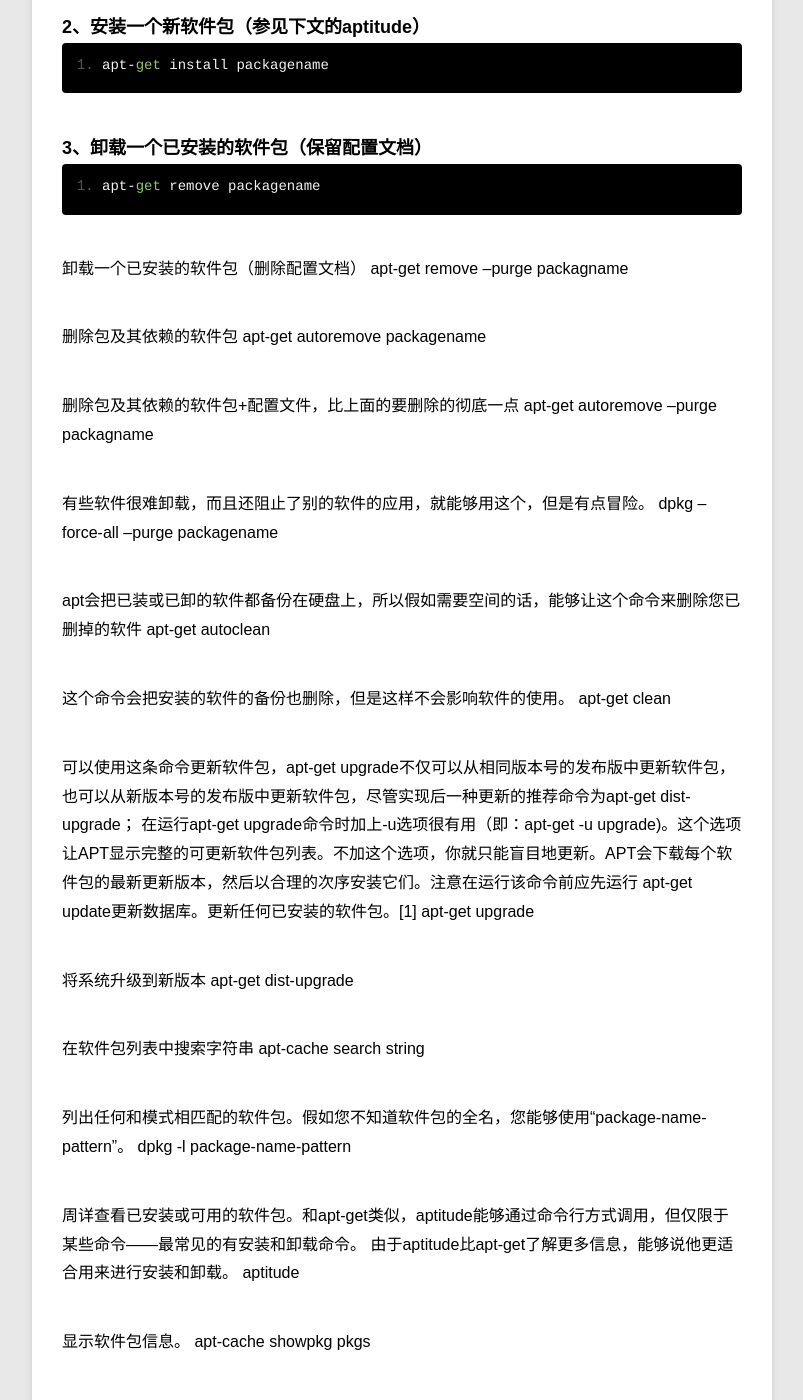
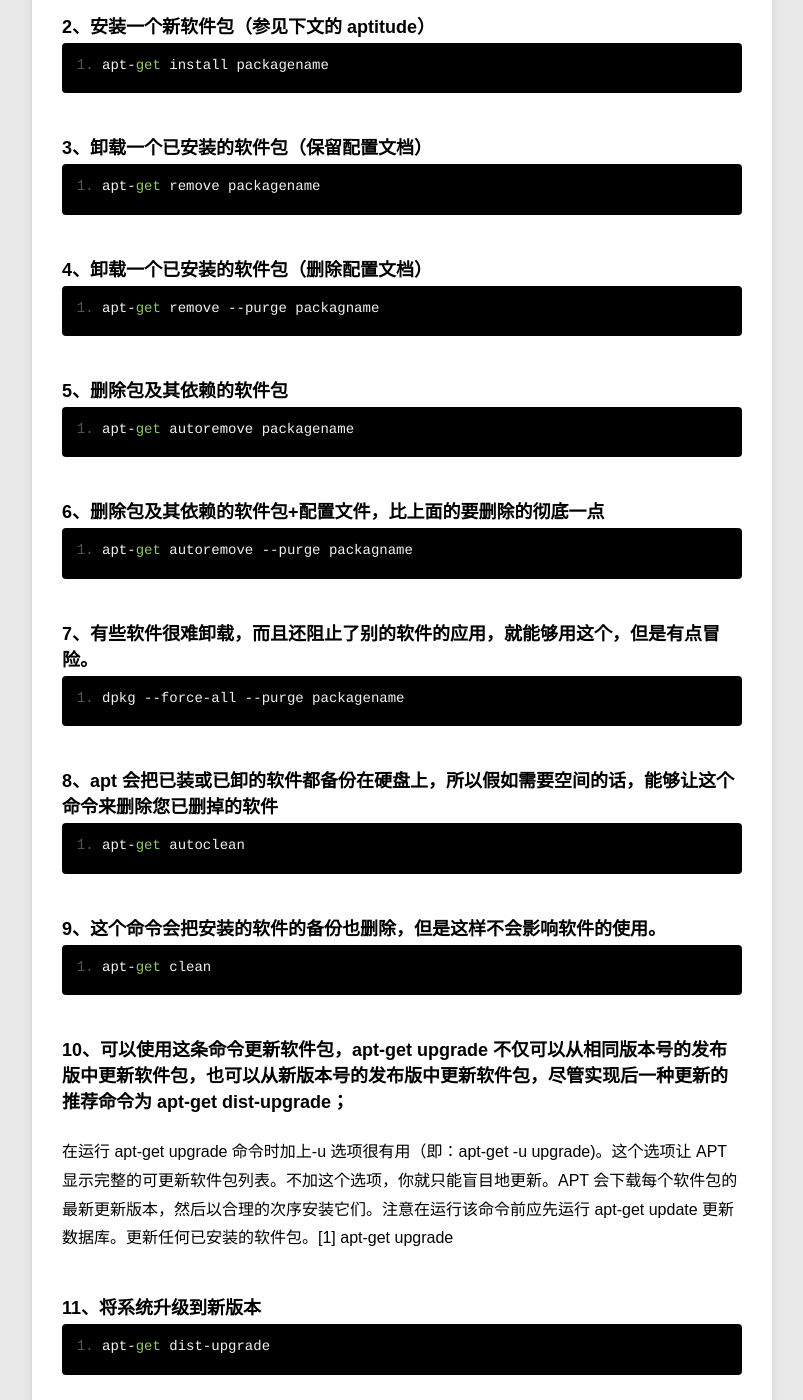
Before and after one commit to appleshan/OnTheWay, a Jekyll site: the page built from _posts/blog/2015-02-26-apt-get.md, in a window 1280 px wide and 1400 px high, scrolled down 724 px. Shown: the whole window, without its empty margins (78-881 px from the left). Built offline with Jekyll 4.4.1, drawn with Linux system fonts in a browser that asks for light colours; Markdown is read by kramdown in place of the engine named in the settings; some of the changed text lies outside the part shown.

Commit message:
文章改为md格式

```diff
--- a/_posts/blog/2015-02-26-apt-get.md
+++ b/_posts/blog/2015-02-26-apt-get.md
@@ -1,87 +1,94 @@
 ---
 layout: post
-title: apt-get使用手册
+title: apt-get 使用手册
 category: blog
 ---
 
-##一、什么是apt-get
-apt-get是一条linux命令，适用于deb包管理式的操作系统，主要用于自动从互联网的软件仓库中搜索、安装、升级、卸载软件或操作系统。
-apt-get命令一般需要root权限执行，所以一般跟着sudo命令。
+##一、什么是 apt-get
+apt-get 是一条 linux 命令，适用于 deb 包管理式的操作系统，主要用于自动从互联网的软件仓库中搜索、安装、升级、卸载软件或操作系统。
+apt-get 命令一般需要 root 权限执行，所以一般跟着 sudo 命令。
 例：sudo apt-get xxxx
 
-##二、apt-get命令用法
-packagename指代为软件包的名称
+##二、apt-get 命令用法
+packagename 指代为软件包的名称
 
-###1、在修改/etc/apt/sources.list或/etc/apt/preferences之後运行该命令。此外您需要定期运行这一命令以确保您的软件包列表是最新的。
+###1、在修改 /etc/apt/sources.list 或 /etc/apt/preferences 之後运行该命令。此外您需要定期运行这一命令以确保您的软件包列表是最新的。
     apt-get update
 
-###2、安装一个新软件包（参见下文的aptitude）
+###2、安装一个新软件包（参见下文的 aptitude）
     apt-get install packagename
 
 ###3、卸载一个已安装的软件包（保留配置文档）
     apt-get remove packagename
 
-卸载一个已安装的软件包（删除配置文档）
+###4、卸载一个已安装的软件包（删除配置文档）
     apt-get remove --purge packagname
 
-删除包及其依赖的软件包
+###5、删除包及其依赖的软件包
     apt-get autoremove packagename
 
-删除包及其依赖的软件包+配置文件，比上面的要删除的彻底一点
+###6、删除包及其依赖的软件包+配置文件，比上面的要删除的彻底一点
     apt-get autoremove --purge packagname
 
-有些软件很难卸载，而且还阻止了别的软件的应用，就能够用这个，但是有点冒险。
+###7、有些软件很难卸载，而且还阻止了别的软件的应用，就能够用这个，但是有点冒险。
     dpkg --force-all --purge packagename
 
-apt会把已装或已卸的软件都备份在硬盘上，所以假如需要空间的话，能够让这个命令来删除您已删掉的软件
+###8、apt 会把已装或已卸的软件都备份在硬盘上，所以假如需要空间的话，能够让这个命令来删除您已删掉的软件
     apt-get autoclean
 
-这个命令会把安装的软件的备份也删除，但是这样不会影响软件的使用。
+###9、这个命令会把安装的软件的备份也删除，但是这样不会影响软件的使用。
     apt-get clean
 
-可以使用这条命令更新软件包，apt-get upgrade不仅可以从相同版本号的发布版中更新软件包，也可以从新版本号的发布版中更新软件包，尽管实现后一种更新的推荐命令为apt-get dist-upgrade；
-在运行apt-get upgrade命令时加上-u选项很有用（即：apt-get -u upgrade)。这个选项让APT显示完整的可更新软件包列表。不加这个选项，你就只能盲目地更新。APT会下载每个软件包的最新更新版本，然后以合理的次序安装它们。注意在运行该命令前应先运行 apt-get update更新数据库。更新任何已安装的软件包。[1]
+###10、可以使用这条命令更新软件包，apt-get upgrade 不仅可以从相同版本号的发布版中更新软件包，也可以从新版本号的发布版中更新软件包，尽管实现后一种更新的推荐命令为 apt-get dist-upgrade；
+在运行 apt-get upgrade 命令时加上-u 选项很有用（即：apt-get -u upgrade)。这个选项让 APT 显示完整的可更新软件包列表。不加这个选项，你就只能盲目地更新。APT 会下载每个软件包的最新更新版本，然后以合理的次序安装它们。注意在运行该命令前应先运行 apt-get update 更新数据库。更新任何已安装的软件包。[1]
     apt-get upgrade
 
-将系统升级到新版本
+###11、将系统升级到新版本
     apt-get dist-upgrade
 
-在软件包列表中搜索字符串
+###12、在软件包列表中搜索字符串
     apt-cache search string
 
-列出任何和模式相匹配的软件包。假如您不知道软件包的全名，您能够使用“*package-name-pattern*”。
+###13、列出任何和模式相匹配的软件包。假如您不知道软件包的全名，您能够使用“*package-name-pattern*”。
     dpkg -l package-name-pattern
 
-周详查看已安装或可用的软件包。和apt-get类似，aptitude能够通过命令行方式调用，但仅限于某些命令——最常见的有安装和卸载命令。
-由于aptitude比apt-get了解更多信息，能够说他更适合用来进行安装和卸载。
+###14、周详查看已安装或可用的软件包。和 apt-get 类似，aptitude 能够通过命令行方式调用，但仅限于某些命令——最常见的有安装和卸载命令。
+由于 aptitude 比 apt-get 了解更多信息，能够说他更适合用来进行安装和卸载。
     aptitude
 
-显示软件包信息。
+###15、显示软件包信息。
     apt-cache showpkg pkgs
 
-打印可用软件包列表。
+###16、打印可用软件包列表。
     apt-cache dumpavail
 
-显示软件包记录，类似于dpkg –print-avail。
+###17、显示软件包记录，类似于 dpkg –print-avail。
     apt-cache show pkgs
 
-显示软件包版本号
+###18、显示软件包版本号
     apt-cache show pkgs |grep Version
 
-打印软件包列表中任何软件包的名称。
+###19、打印软件包列表中任何软件包的名称。
     apt-cache pkgnames
 
-这个文档属于哪个已安装软件包。
+###20、这个文档属于哪个已安装软件包。
     dpkg -S file
 
-列出软件包中的任何文档。
+###21、列出软件包中的任何文档。
     dpkg -L package
 
-列出所有已安装的软件包
+###22、列出所有已安装的软件包
     dpkg -l
 
-查找包含特定文档的软件包（不一定是已安装的），这些文档的文档名中含有指定的字符串。apt-file是个单独的软件包。您必须先使用apt-get install来安装他，然後运行apt-file update。假如apt-file search filename输出的内容太多，您能够尝试使用apt-file search filename | grep -w filename（只显示指定字符串作为完整的单词出现在其中的那些文档名）或类似方法，例如：apt-file search filename | grep /bin/（只显示位于诸如/bin或/usr/bin这些文档夹中的文档，假如您要查找的是某个特定的执行文档的话，这样做是有帮助的）
+###23、查找包含特定文档的软件包（不一定是已安装的），这些文档的文档名中含有指定的字符串。
+apt-file 是个单独的软件包。您必须先使用 apt-get install 来安装他，然後运行 apt-file update。
+假如 apt-file search filename 输出的内容太多，
+您能够尝试使用 apt-file search filename | grep -w filename（只显示指定字符串作为完整的单词出现在其中的那些文档名）或类似方法，
+例如：apt-file search filename | grep /bin/
+（只显示位于诸如/bin 或/usr/bin 这些文档夹中的文档，假如您要查找的是某个特定的执行文档的话，这样做是有帮助的）
     apt-file search filename
 
-定期运行这个命令来清除那些已卸载的软件包的.deb文档。通过这种方式，您能够释放大量的磁盘空间。假如您的需求十分迫切，能够使用apt-get clean以释放更多空间。这个命令会将已安装软件包裹的.deb文档一并删除。大多数情况下您不会再用到这些.debs文档，因此假如您为磁盘空间不足而感到焦头烂额，这个办法也许值得一试。
+###24、定期运行这个命令来清除那些已卸载的软件包的.deb 文档。通过这种方式，您能够释放大量的磁盘空间。
+假如您的需求十分迫切，能够使用 apt-get clean 以释放更多空间。这个命令会将已安装软件包裹的.deb 文档一并删除。
+大多数情况下您不会再用到这些.debs 文档，因此假如您为磁盘空间不足而感到焦头烂额，这个办法也许值得一试。
     apt-get autoclean
```
